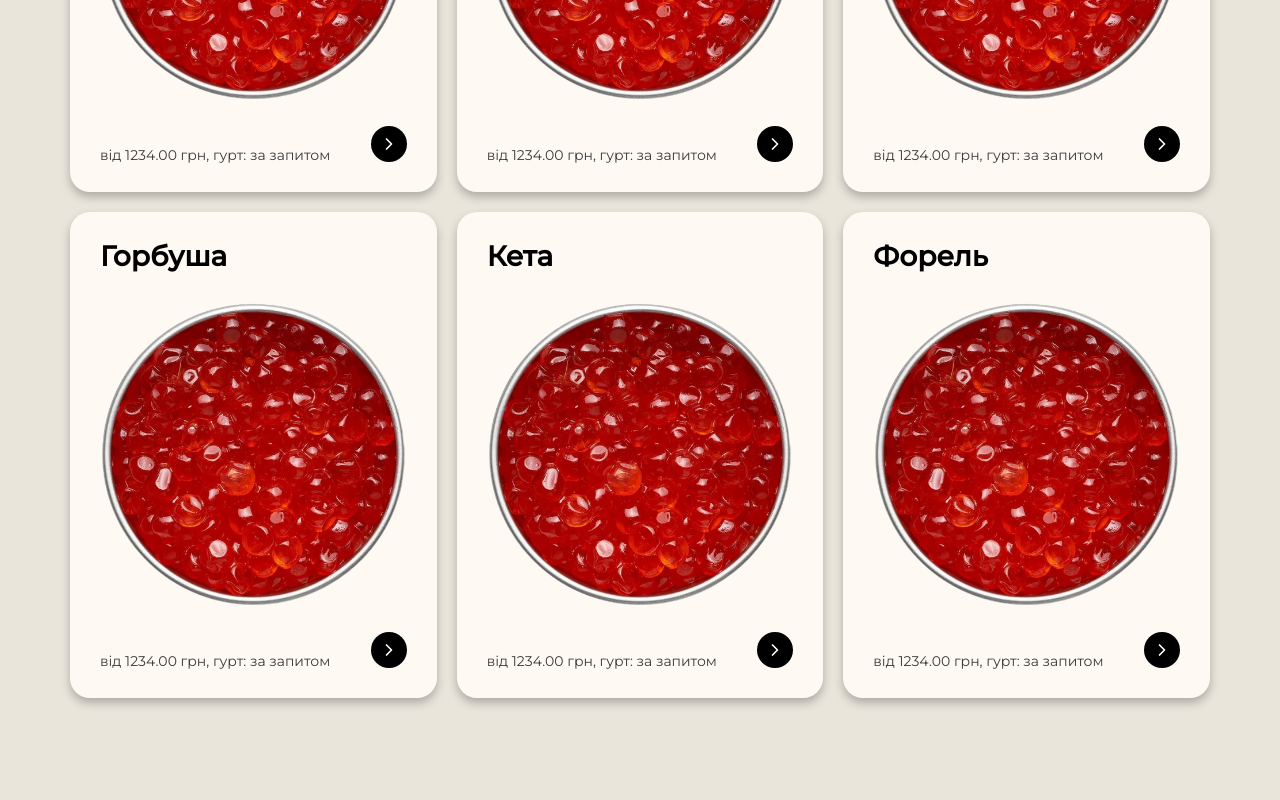
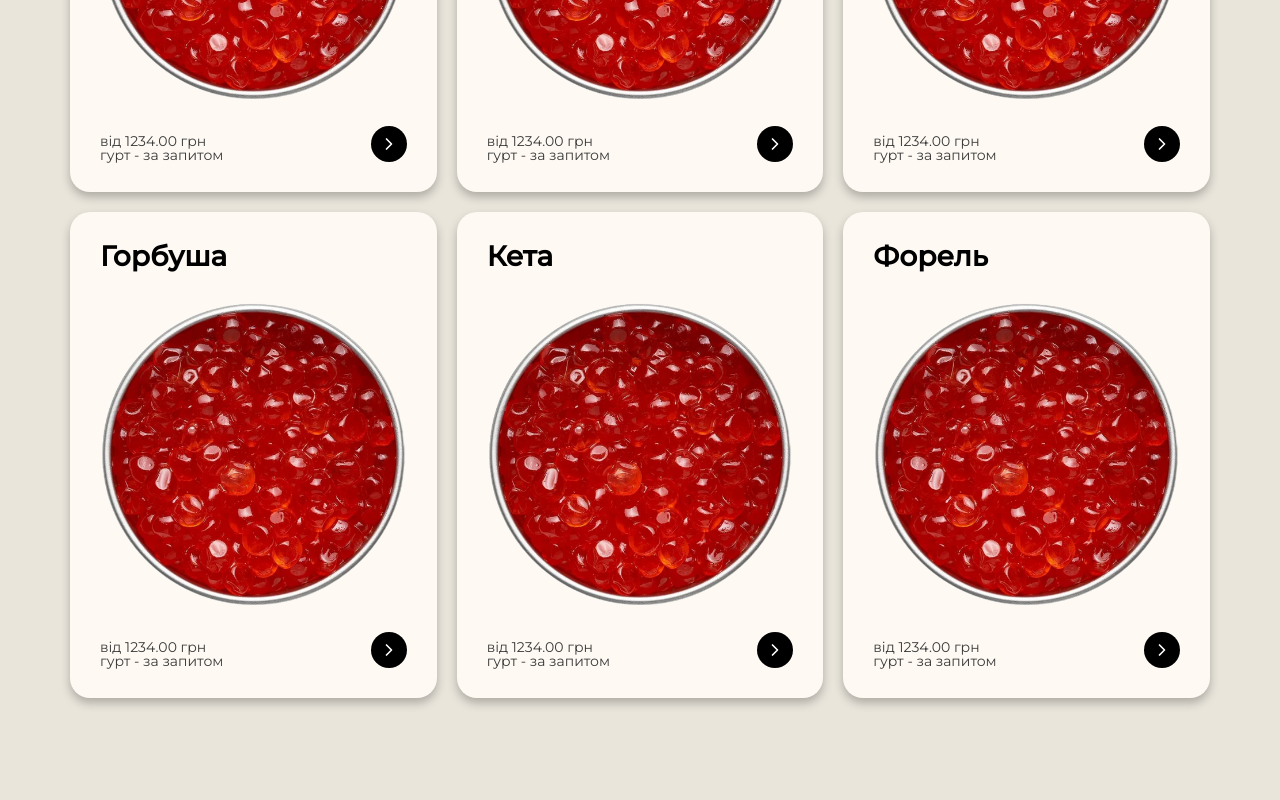
Before and after one commit to Ruslan-Opanasiuk/aquaculture, a React (Vite) app: page / in a window 1280 px wide. Shown: the part 1360-2160 px from the top of the page. Built offline with nearby package versions, Linux system fonts and the light colour scheme.

Commit message:
тест6

```diff
--- a/src/components/CatalogSection.jsx
+++ b/src/components/CatalogSection.jsx
@@ -19,7 +19,7 @@ export default function CatalogSection({ count, title, subtitle, startIndex = 0
         </h2>
 
         {subtitle && (
-          <p className="leading-[1.5] font-['Montserrat'] text-[17px] max-w-[67%] mb-4">
+          <p className="leading-[1.5] font-['Montserrat'] text-[17px] max-w-[754px] mb-4">
             {subtitle}
           </p>
         )}
@@ -31,7 +31,6 @@ export default function CatalogSection({ count, title, subtitle, startIndex = 0
             -mx-layout-gap
             px-layout-gap
             phone-wide:-mx-layout-gap
-            phone-wide:px-[26vw]
             tablet:mx-0
             tablet:px-0
             tablet:grid
@@ -67,3 +66,9 @@ export default function CatalogSection({ count, title, subtitle, startIndex = 0
     </section>
   );
 }
+
+
+
+// TODO: нормальну логіку для phone-wide
+// TODO: нормальну логіку для ключів key={i}
+// TODO: логіку активних карток
--- a/src/components/ProductCard.jsx
+++ b/src/components/ProductCard.jsx
@@ -52,7 +52,7 @@ export default function ProductCard({
       </div>
 
       <div className="h-[60px] flex items-end justify-between">
-        <p className="text-[14px] font-normal leading-none text-caviar-text">
+        <p className="text-[14px] font-normal leading-none text-caviar-text whitespace-pre-line">
           {price}
         </p>
 
--- a/src/data/catalogData.jsx
+++ b/src/data/catalogData.jsx
@@ -4,7 +4,8 @@ import whiteImg from "../assets/images/white.webp";
 import welcomeImg from "../assets/images/welcome.webp";
 
 
-const priceText = "від 1234.00 грн, гурт: за запитом";
+const priceText = "від 1234.00 грн\nгурт - за запитом";
+
 
 export const productVariants = {
   chavicha: { title: "Чавича", imageSrc: redImg, priceText },
```
